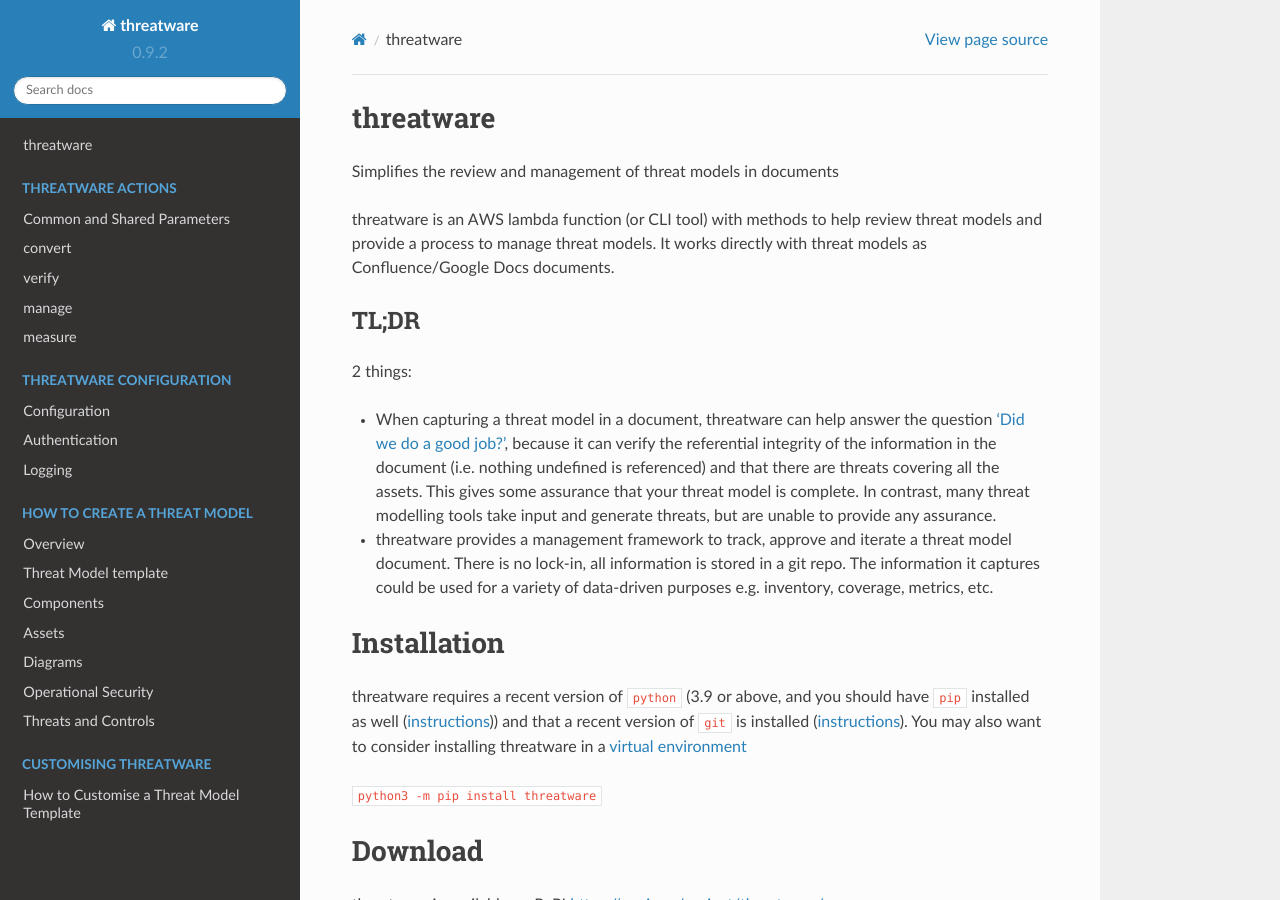
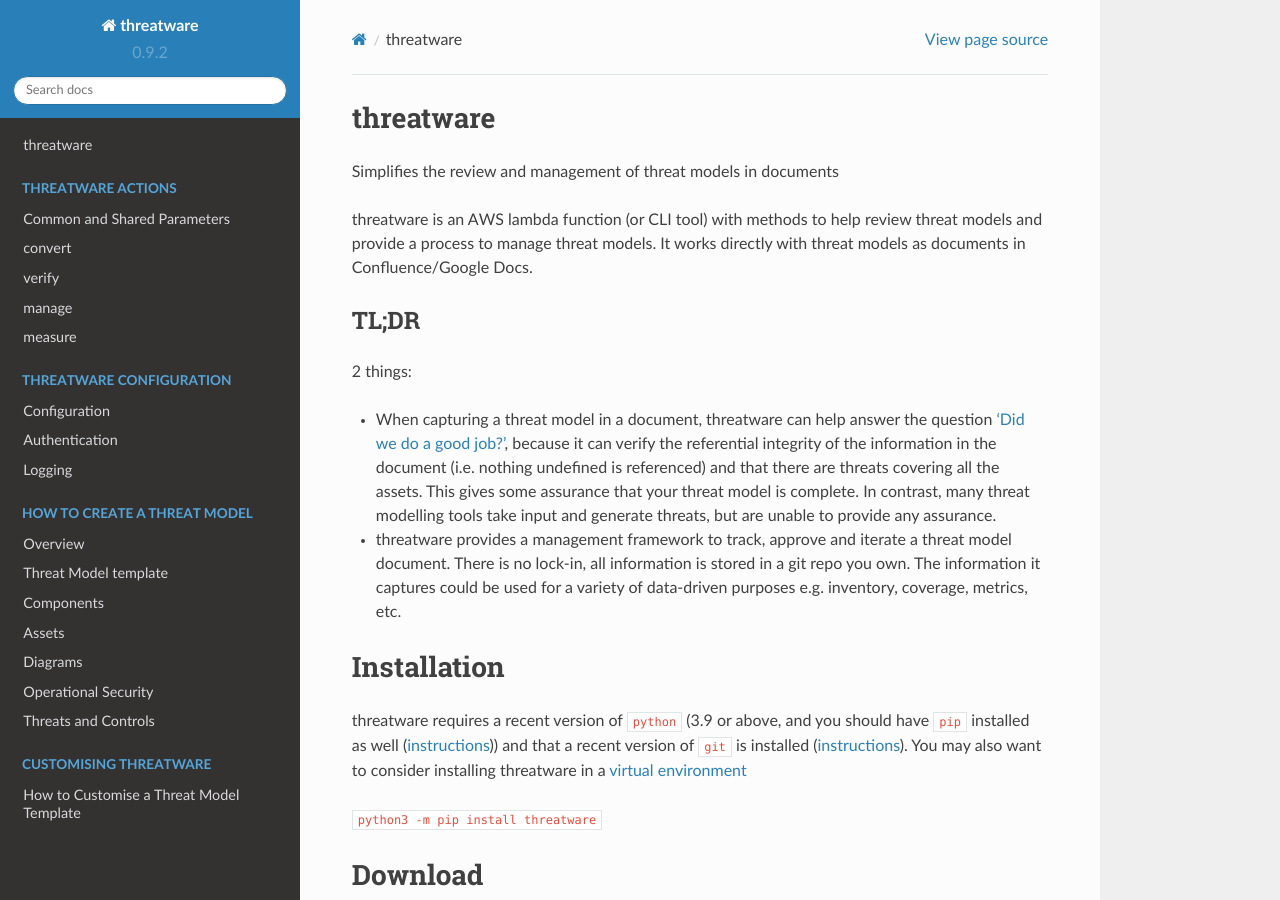
Before and after one commit to samadhicsec/threatware-docs, a Sphinx documentation site: the page built from docs/source/threatware.md, in a window 1280 px wide and 900 px high. Built offline with Sphinx 7.4.7 and the Read the Docs theme 2.0.0, drawn with Linux system fonts in a browser that asks for light colours.

Commit message:
Added clarity

```diff
--- a/docs/source/threatware.md
+++ b/docs/source/threatware.md
@@ -1,12 +1,12 @@
 # threatware
 Simplifies the review and management of threat models in documents
 
-threatware is an AWS lambda function (or CLI tool) with methods to help review threat models and provide a process to manage threat models.  It works directly with threat models as Confluence/Google Docs documents.
+threatware is an AWS lambda function (or CLI tool) with methods to help review threat models and provide a process to manage threat models.  It works directly with threat models as documents in Confluence/Google Docs.
 
 ## TL;DR
 2 things:
 - When capturing a threat model in a document, threatware can help answer the question ['Did we do a good job?'](https://github.com/adamshostack/4QuestionFrame), because it can verify the referential integrity of the information in the document (i.e. nothing undefined is referenced) and that there are threats covering all the assets.  This gives some assurance that your threat model is complete.  In contrast, many threat modelling tools take input and generate threats, but are unable to provide any assurance.
-- threatware provides a management framework to track, approve and iterate a threat model document.  There is no lock-in, all information is stored in a git repo.  The information it captures could be used for a variety of data-driven purposes e.g. inventory, coverage, metrics, etc.
+- threatware provides a management framework to track, approve and iterate a threat model document.  There is no lock-in, all information is stored in a git repo you own.  The information it captures could be used for a variety of data-driven purposes e.g. inventory, coverage, metrics, etc.
 
 # Installation
 
```
